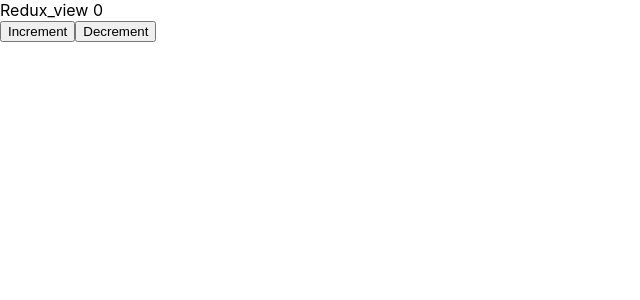
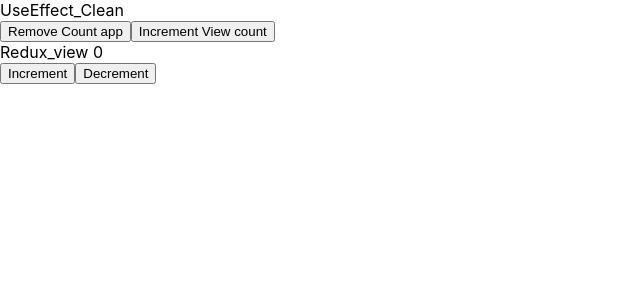
Before and after one commit to Vmadhavan2310/react_typescript, a React (Create React App) app: page / in a window 1280 px wide. Shown: the top 300 px of the page, without its empty margins (0-640 px from the left). Built offline with nearby package versions, Linux system fonts and the light colour scheme.

Commit message:
use effect clean up

```diff
--- a/src/App.tsx
+++ b/src/App.tsx
@@ -38,6 +38,7 @@ import Render_parentOne from './Components/Rendering/Render_parentOne';
 import { store } from './Components/ReduxWithTypescript/Store';
 import { Provider, TypedUseSelectorHook, useDispatch, useSelector } from 'react-redux';
 import Redux_view from './Components/ReduxWithTypescript/Redux_view';
+import UseEffect_Clean from './Components/ReduxWithTypescript/UseEffect_Clean';
 // type DispatchFunc=()=>AppDispatch
 export const useAppDispatch:()=>typeof store.dispatch=useDispatch
 export const useAppSelector:TypedUseSelectorHook<ReturnType<typeof store.getState>> = useSelector
@@ -114,7 +115,7 @@ function App() {
       {/* <Render_parentComp/> */}
       {/* <Render_parentOne/> */}
       <Provider store={store}>
-      <Redux_view/>
+     <UseEffect_Clean/>
       </Provider>
      </div>
   );
--- a/src/Components/ReduxWithTypescript/Redux_view.tsx
+++ b/src/Components/ReduxWithTypescript/Redux_view.tsx
@@ -1,4 +1,4 @@
-import React from 'react'
+import React, { useEffect, useState } from 'react'
 import { useAppDispatch, useAppSelector } from '../../App'
 import { increment,decrement } from './Redux_reducer';
 
@@ -6,6 +6,12 @@ function Redux_view() {
     const states=useAppSelector(state=>state.counts.count);
     const dispatch=useAppDispatch()
     console.log(states)
+
+    useEffect(()=>{
+      return ()=>{
+        console.log("Redux_view comp removed")
+      }
+    },[])
   return (
     <>
     <div>Redux_view {states}</div>
--- /dev/null
+++ b/src/Components/ReduxWithTypescript/UseEffect_Clean.tsx
@@ -0,0 +1,19 @@
+import React,{useState} from 'react'
+import Redux_view from './Redux_view'
+import { useAppDispatch } from '../../App'
+import { increment } from './Redux_reducer'
+
+function UseEffect_Clean() {
+    const [removeCount,setRemoveCount]=useState<boolean>(true)
+    const dispatch=useAppDispatch()
+  return (
+    <>
+    <div>UseEffect_Clean</div>
+    <button onClick={()=>setRemoveCount(c=>!c)}>Remove Count app</button>
+    <button onClick={()=>dispatch(increment())}>Increment View count</button>
+    {removeCount && <Redux_view/>}
+    </>
+  )
+}
+
+export default UseEffect_Clean
```
